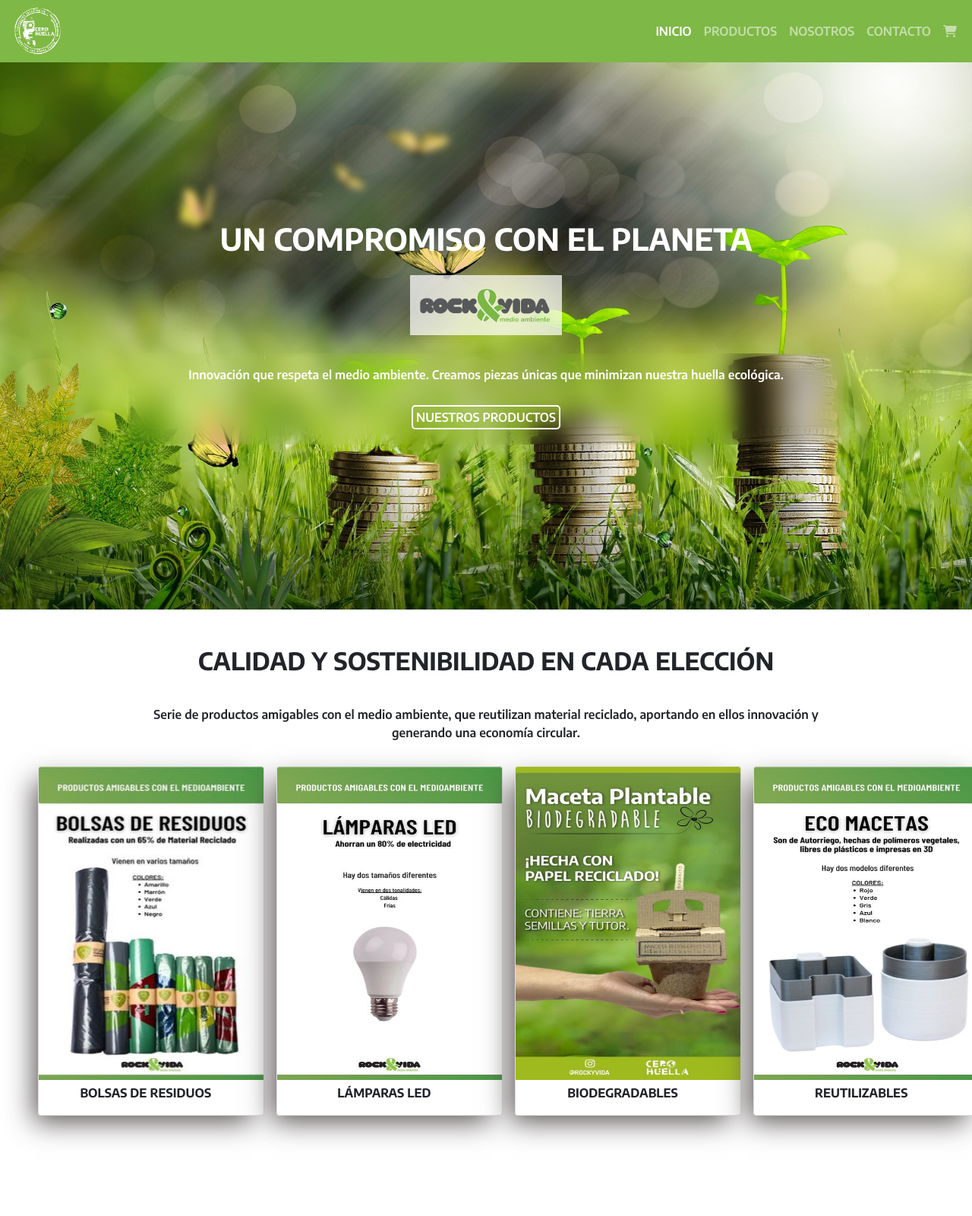
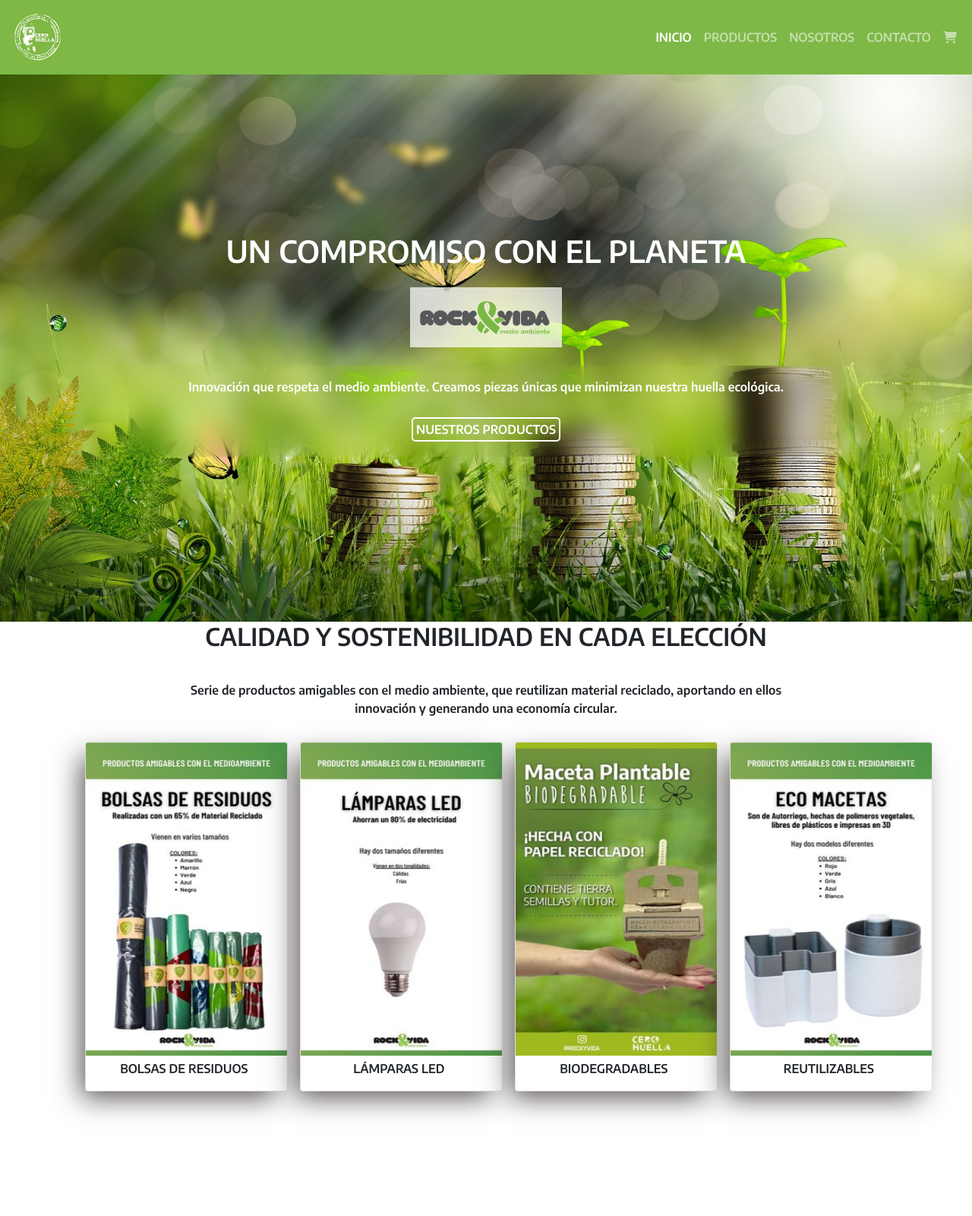
Before and after one commit to AlanContreras784/TalentTech-Cero-Huella-BS, a plain HTML site: page index.html in a window 1280 px wide. Shown: the top 1600 px of the page at 76% size. Drawn offline with Linux system fonts and the light colour scheme; a web font is replaced by a local one.

Commit message:
nejorando imagenes de cards

```diff
--- a/css/estilos.css
+++ b/css/estilos.css
@@ -9,7 +9,7 @@ h1,
 h2,
 h5,
 h6 {
-  font-weight: 700;
+  font-weight: 600;
 }
 a,
 p {
@@ -24,6 +24,8 @@ p {
 body {
   font-family: var(--bs-font-sans-serif);
 }
+
+
 
 .navbar {
   background-color: var(--bs-primario);
@@ -75,6 +77,11 @@ body {
 .card-title {
   margin-bottom: 0;
 }
+
+.col {
+  flex: 0 1 content;
+}
+
 @media (min-width: 768px) {
   .row-cols-md-4 > * {
     flex: 0 0  auto;
--- a/index.html
+++ b/index.html
@@ -1,5 +1,5 @@
 <!DOCTYPE html>
-<html lang="en">
+<html lang="es">
   <head>
     <meta charset="UTF-8" />
     <meta name="viewport" content="width=device-width, initial-scale=1.0" />
@@ -14,8 +14,8 @@
     <link rel="stylesheet" href="./css/estilos.css" />
   </head>
   <body>
-    <header id="header" class="header">
-      <nav class="navbar navbar-expand-lg navbar-dark py-0">
+    <header  class="header">
+      <nav class="navbar navbar-expand-lg navbar-dark ">
         <div class="container-fluid ">
           <a class="navbar-brand" href="#">
             <img
@@ -56,12 +56,14 @@
               </li>
             </ul>
           </div>
+        </div>
       </nav>
     </header>
+
+
     <main>
-      <section
-        class="container-fluid  d-flex flex-column justify-content-center align-items-center pt-3 bg-img fs-6"
-      >
+      <!-- PRIMERA SECCION-->
+      <section class="container-fluid  d-flex flex-column justify-content-center align-items-center pt-3 bg-img fs-6">
         <h1 class="text-center pb-3">UN COMPROMISO CON EL PLANETA</h1>
         <img
           class="logoRockVerde"
@@ -80,8 +82,9 @@
       </section>
 
       <!--SEGUNDA SECCION-->
+
       <section
-        class="container-fluid mb-1  d-flex flex-column justify-content-center align-items-center pt-5 fs-6"
+        class="container  d-flex flex-column justify-content-center align-items-center  fs-6"
       >
         <h2 class="text-center pb-3">
           CALIDAD Y SOSTENIBILIDAD EN CADA ELECCIÓN
@@ -106,17 +109,16 @@
           </div>
           <div class="col altDivCards">
             <div class="card">
-              <img src="./assets/img/lamparasLed.jpg"" class="card-img-top
-              altImgCards " alt="...">
+              <img src="./assets/img/lamparasled_pequeña.jpg"" class="card-img-top altImgCards " alt="...">
               <div class="card-body p-2">
-                <h6 class="card-title text-center">LÁMPARAS LED</h6>
+                <h6 class="card-title w-100 text-center">LÁMPARAS LED</h6>
               </div>
             </div>
           </div>
           <div class="col altDivCards">
             <div class="card">
               <img
-                src="./assets/img/macetaPlantable.jpg"
+                src="./assets/img/macetaplantable_pequeña.jpg"
                 class="card-img-top altImgCards"
                 alt="..."
               />
@@ -127,7 +129,7 @@
           </div>
           <div class="col altDivCards">
             <div class="card">
-              <img src="./assets/img/ecoMacetas.jpg"" class="card-img-top
+              <img src="./assets/img/ecomacetas_pequeña.jpg"" class="card-img-top
               altImgCards" alt="...">
               <div class="card-body p-2">
                 <h6 class="card-title text-center">REUTILIZABLES</h6>
@@ -136,6 +138,8 @@
           </div>
         </div>
       </section>
+
+      <!--
       <section class="container-fluid  d-flex flex-column justify-content-center align-items-center pt-3 bg-imgContacto fs-6">
         <h2 class="text-center pb-3">ESTAMOS AQUI PARA AYUDARTE</h2>
         <div class="divBlur w-75 text-center m-4 pb-4">
@@ -151,13 +155,13 @@
           >
         </div>
       </section>
-      <section class="nosotros">
+      <section class="">
         <h2>UN EQUIPO APASIONADO POR EL MEDIO AMBIENTE</h2>
-        <div class="seccionNosotros">
+        <div class="">
           <div class="imagenIndexNosotros">
             <img src="./assets/img/manoECircular.jpg" />
           </div>
-          <div class="divBlur w-75 text-center m-4 pb-4"">
+          <div class=""">
             <p>
               En Cero Huella, somos un grupo de entusiastas comprometidos con la
               sostenibilidad. Nuestra misión es inspirar a otros a hacer
@@ -172,18 +176,7 @@
         </div>
       </section>
     </main>
-    <!-- <section>
-      <aside>
-        <article>
-          <header>cabecera del articulo</header>
-          <h1>esto es correcto!!!</h1>
-          <p>aca podria ir una noticia</p>
-          <footer>pie del articulo</footer>
-        </article>
-      </aside>
-    </section>
-  -->
-    <footer class="footer colorSecundario">
+    <footer class="">
       <div>
         <a href="./index.html">
           <img
@@ -196,12 +189,12 @@
       </div>
       <address>
         <p>
-          <span class="fuenteNegrita">Dirección:</span> Cnel. Pagola 3880, C1437
+          <span class="">Dirección:</span> Cnel. Pagola 3880, C1437
           Cdad. Autónoma de Buenos Aires
         </p>
-        <p><span class="fuenteNegrita">Teléfono:</span> +54 9 11 5997-3967</p>
+        <p><span class="">Teléfono:</span> +54 9 11 5997-3967</p>
         <p>
-          <span class="fuenteNegrita">Correo electrónico:</span>
+          <span class="">Correo electrónico:</span>
           cerohuella@rockyvida.com
         </p>
       </address>
@@ -268,6 +261,7 @@
         </p>
       </div>
     </footer>
+   -->
     <!--<script src="https://cdn.jsdelivr.net/npm/bootstrap@5.0.2/dist/js/bootstrap.bundle.min.js" integrity="sha384-MrcW6ZMFYlzcLA8Nl+NtUVF0sA7MsXsP1UyJoMp4YLEuNSfAP+JcXn/tWtIaxVXM" crossorigin="anonymous"></script>-->
     <script src="./js/bootstrap.bundle.min.js"></script>
   </body>
```
Also changed, not shown: assets/img/ecomacetas_pequeña.jpg (added), assets/img/lamparasled_pequeña.jpg (added), assets/img/macetaplantable_pequeña.jpg (added). Lines whose indentation alone changed are shown as unchanged.
